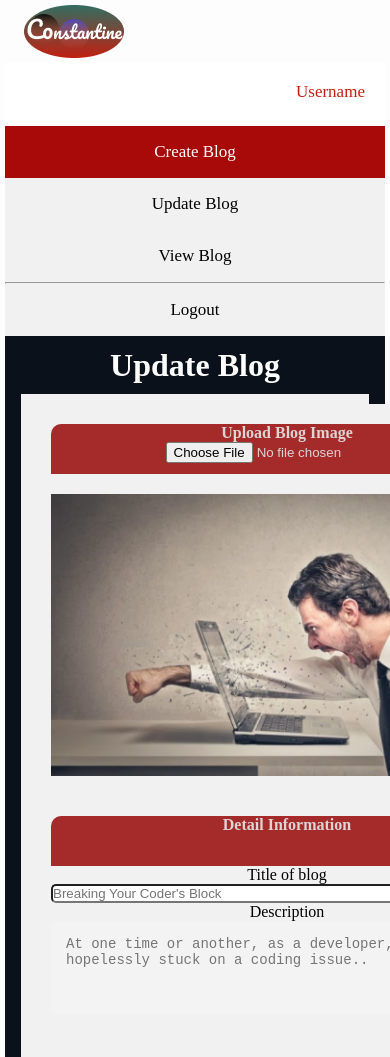
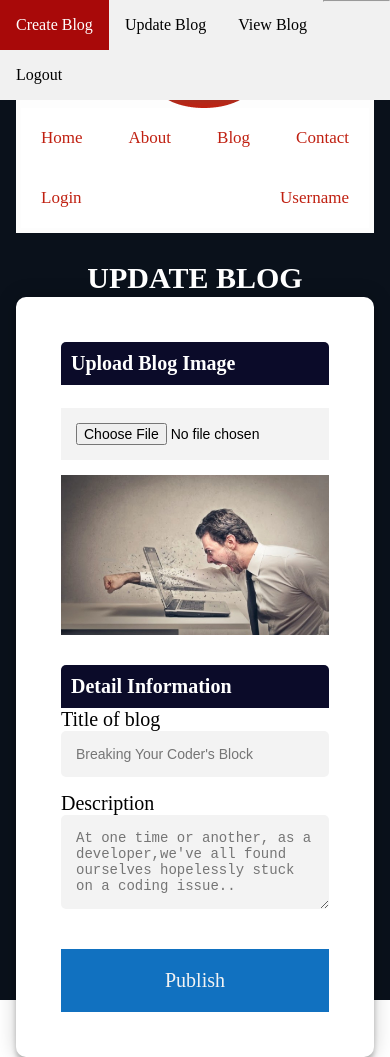
Before and after one commit to ConstantineMaliza/CapStone, a plain HTML site: page adminUpdateBlog.html in a window 390 px wide. Before the commit the page ends 844 px from the top, so only its background shows below. Drawn offline with Linux system fonts and the light colour scheme.

Commit message:
Add Responsive to the Admin Update Blog

```diff
--- a/adminUpdateBlog.html
+++ b/adminUpdateBlog.html
@@ -3,155 +3,29 @@
 
 <head>
     <meta name="viewport" content="width=device-width, initial-scale=1.0">
-    <title>Admin</title>
+    <title>Admin - Update Blog</title>
     <link
         href="https://fonts.googleapis.com/css2?family=Poppins:ital,wght@0,100;0,200;0,300;0,400;0,600;1,100;1,400;1,600;1,900&display=swap"
         rel="stylesheet">
     <link rel="stylesheet" href="css/style.css">
-    <style>
-        body {
-            margin: 0;
 
-        }
-
-        .sidebar {
-            margin: 0;
-            padding: 0;
-            width: 200px;
-            background-color: #f1f1f1;
-            position: fixed;
-            height: 100%;
-            overflow: auto;
-        }
-
-        .sidebar a {
-            display: block;
-            color: black;
-            padding: 16px;
-            text-decoration: none;
-        }
-
-        .sidebar a.active {
-            background-color: rgb(168, 9, 9);
-            color: white;
-        }
-
-        .sidebar a:hover:not(.active) {
-            background-color: #555;
-            color: white;
-        }
-
-        div.content {
-            margin-left: 200px;
-            padding: 1px 16px;
-            height: 1000px;
-        }
-
-        .grid-container {
-            display: grid;
-            grid-template-columns: auto auto;
-            background-color: #f1f1f1;
-            padding: 10px;
-        }
-
-        .grid-item {
-            background-color: #f1f1f1;
-            /* border: 1px solid rgba(0, 0, 0, 0.8); */
-            padding: 20px;
-            text-align: center;
-            width: 80%;
-        }
-
-        .grid-item .card-header {
-            background-color: brown;
-            border-top-left-radius: 10px;
-            border-top-right-radius: 10px;
-            color: rgb(221, 212, 212);
-            height: 50px;
-        }
-
-        .card img {
-            display: block;
-            margin-left: auto;
-            margin-right: auto;
-            width: 100%;
-            padding-top: 20px;
-        }
-
-        .body input,
-        textarea {
-            width: 600px;
-        }
-
-        .col-8 {
-            width: 600px;
-        }
-
-        .col-4 {
-            width: 300px;
-        }
-
-        .submit a {
-            border: 1px solid brown;
-            padding: 20px 100px 20px 100px;
-            margin-left: 130%;
-        }
-
-        .submit a:hover {
-            color: #ffffff;
-            background-color: brown;
-        }
-
-        @media screen and (max-width: 700px) {
-            .sidebar {
-                width: 100%;
-                height: auto;
-                position: relative;
-            }
-
-            .sidebar a {
-                float: left;
-            }
-
-            div.content {
-                margin-left: 0;
-            }
-
-            .navbar .nav-link {
-                display: none;
-            }
-
-            .grid-container {
-                display: grid;
-                grid-template-columns: auto;
-                background-color: #f1f1f1;
-                padding: 10px;
-            }
-
-            .grid-item {
-                background-color: #f1f1f1;
-                /* border: 1px solid rgba(0, 0, 0, 0.8); */
-                padding: 20px;
-                text-align: center;
-                width: 80%;
-            }
-
-
-        }
-
-        @media screen and (max-width: 400px) {
-            .sidebar a {
-                text-align: center;
-                float: none;
-            }
-        }
-    </style>
 </head>
 
 <body>
+        <div class="sidebar">
+            <a class="active" href="adminCreateBlog.html">Create Blog</a>
+            <a href="adminUpdateBlog.html">Update Blog</a>
+            <a href="adminViewBlog.html">View Blog</a>
+            <hr>
+            <a href="#logout">Logout</a>
+        </div>
+
+        <div class="content" style="background: rgba(1, 8, 18, 0.96);">
             <div class="navbar">
-        <div class="container">
+                <div class="">
+                    <div class="logo">
                         <img src="assets/logo.png" alt="" style="margin-left: 5%;">
+                    </div>
                     <ul>
                         <li><a href="index.html" class="nav-link">Home</a></li>
                         <li><a href="about.html" class="nav-link">About</a></li>
@@ -161,39 +35,33 @@
                         <li><a href="" class="" id="">Username</a></li>
                     </ul>
                 </div>
+            </div>
+            <div class="" style="margin-top: 0%;">
+                <div class="">
+                    <div style="text-align: center;padding:8% 0 2px 0">
+                        <h1 style="color: rgb(255, 255, 255);text-transform: uppercase; font-size: 30px;">Update Blog</h1>
 
-        <div class="sidebar">
-            <a class="active" href="adminCreateBlog.html">Create Blog</a>
-            <a href="adminUpdateBlog.html">Update Blog</a>
-            <a href="adminViewBlog.html">View Blog</a>
-            <hr>
-            <a href="#logout">Logout</a>
-        </div>
-
-        <div class="content" style="background: rgba(1, 8, 18, 0.96);">
-            <div style="text-align: center;padding:10px 0 10px 0">
-                <h1 style="color: white">Update Blog</h1>
                     </div>
                     <form action="">
-                <div class="grid-container">
-                    <div class="grid-item col-4">
+                        <div class="row createblog">
+                            <div class="col-4 col-s-4">
                                 <div class="card">
                                     <div class="card-header">
-                                <h4>Upload Blog Image</h4>
-                                <input type="file" name="" id="" style="margin-left: 10px;">
+                                        <h4>Upload Blog Image</h4><br>
+                                        <input type="file" name="" id="">
                                     </div>
                                     <div class="card-body">
                                         <img src="assets/blog_art_1.jpg" alt="">
                                     </div>
                                 </div>
                             </div>
-                    <div class="grid-item col-8">
+                            <div class="col-8 col-s-8">
                                 <div class="card">
                                     <div class="card-header">
                                         <h4>Detail Information</h4>
                                     </div>
                                     <div class="card-body">
-                                <div class="body">
+                                        <div class="">
                                             <label for="">Title of blog</label><br>
                                             <input type="text" name="" id="" placeholder="Breaking Your Coder's Block"
                                                 style="border-radius: 5px;"><br>
@@ -205,12 +73,14 @@
 
                                     </div>
                                 </div>
-                    </div>
-                    <div class="grid-item submit">
+                                <div class="submit">
                                     <a href="">Publish</a>
                                 </div>
                             </div>
+                        </div>
                     </form>
+                </div>
+            </div>
 
 
         </div>
```
Lines whose indentation alone changed are shown as unchanged.
